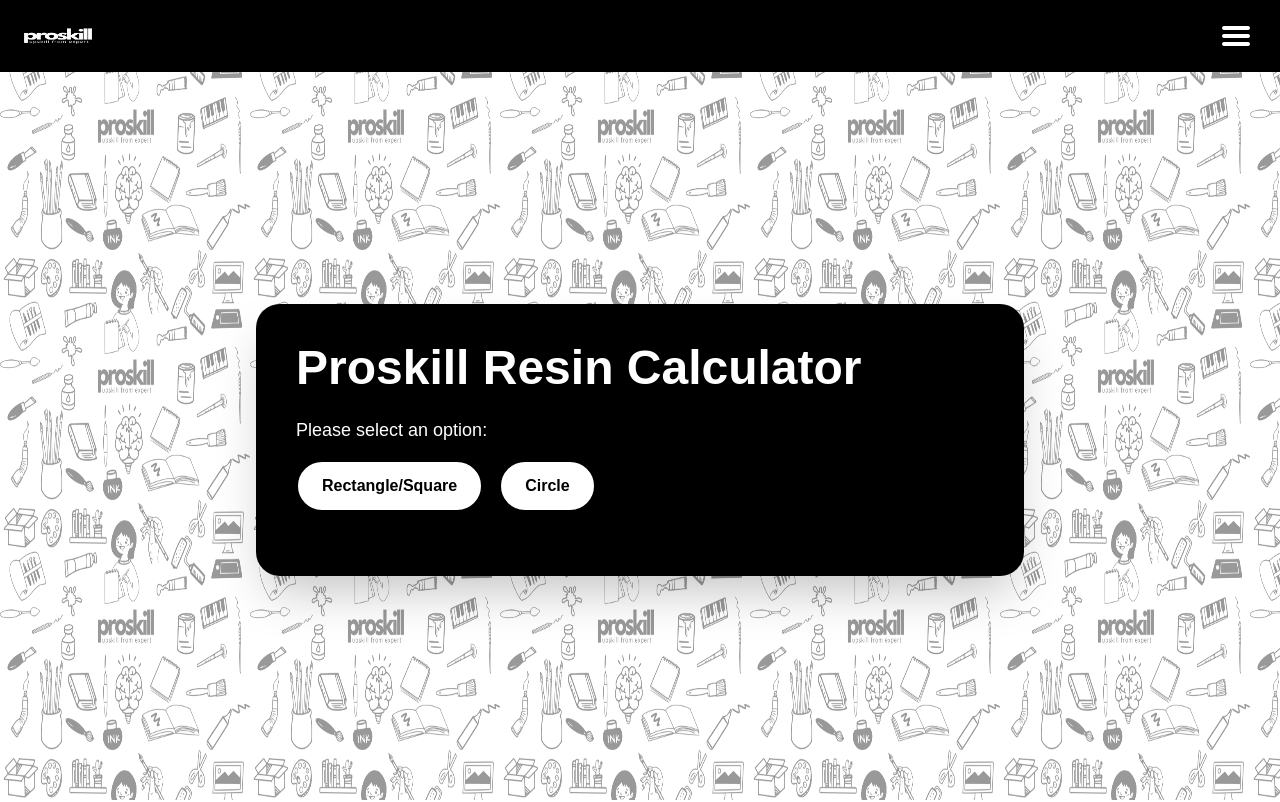
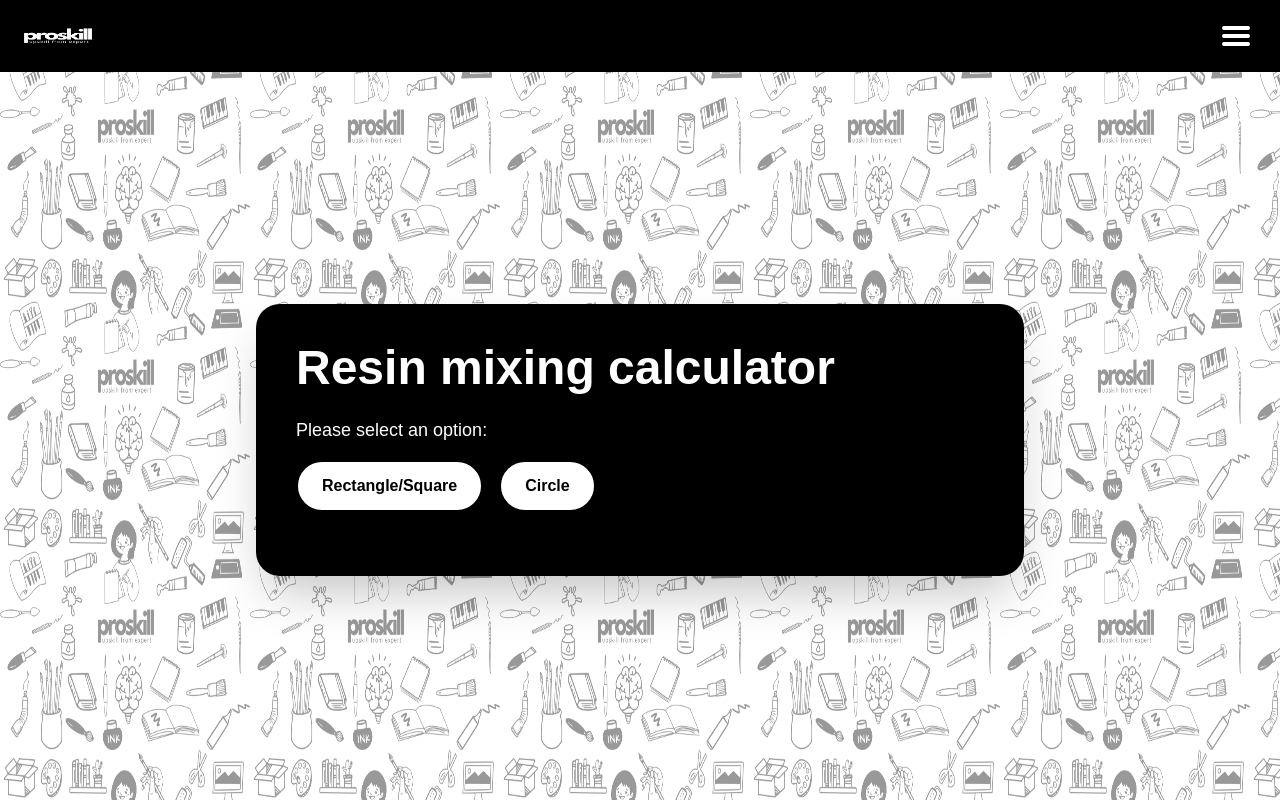
Before and after one commit to WydexMedia/proskill, a Next.js app: page / in a window 1280 px wide. Shown: the top 802 px of the page. Built offline with nearby package versions, Linux system fonts and the light colour scheme.

Commit message:
seo -update

```diff
--- a/src/app/layout.tsx
+++ b/src/app/layout.tsx
@@ -15,7 +15,8 @@
 
 export const metadata: Metadata = {
   title: "Proskill calculator",
-  description: "Proskill - Your Path to Success",
+  keywords:"Resin Mixing Calculator for Art |  Measure & Mix Perfectly",
+  description: "Resin Mixing Calculator for Art | Measure & Mix Perfectly. Get accurate resin ratios for flawless art. Free tool to plan, measure, and pour like a pro!",
 };
 
 export default function RootLayout({
--- a/src/app/page.tsx
+++ b/src/app/page.tsx
@@ -107,7 +107,7 @@
 
       <div className="bg-black bg-opacity-90 rounded-3xl shadow-2xl p-4 sm:p-8 md:p-10 w-full max-w-full sm:max-w-2xl md:max-w-3xl flex flex-col items-start relative z-10 mt-20">
         <h1 className="text-2xl sm:text-4xl md:text-5xl font-extrabold text-white mb-6 drop-shadow-lg text-left w-full">
-          Proskill Resin Calculator
+          Resin mixing calculator
         </h1>
 
         {/* Step 1: Shape */}
```
